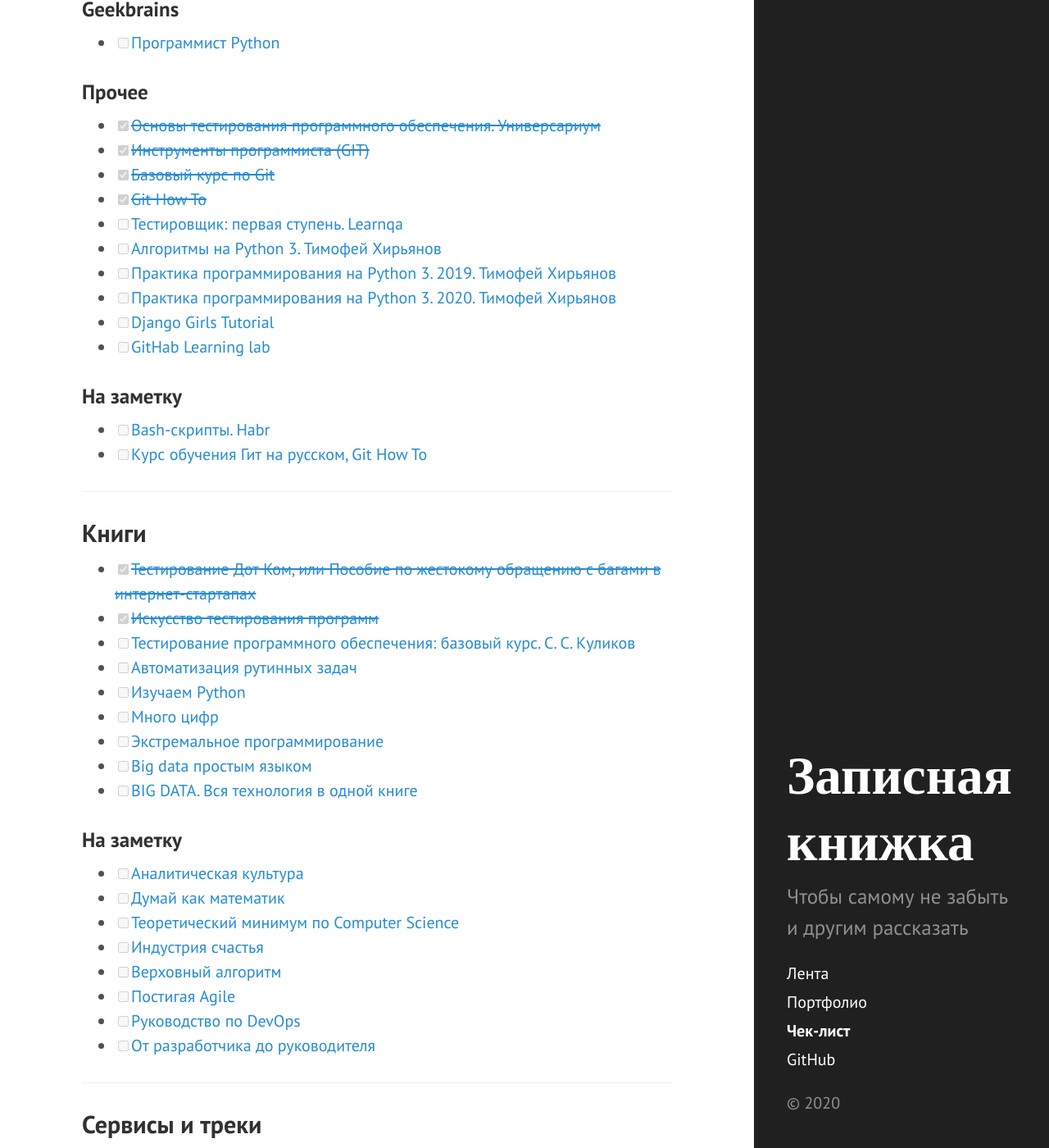
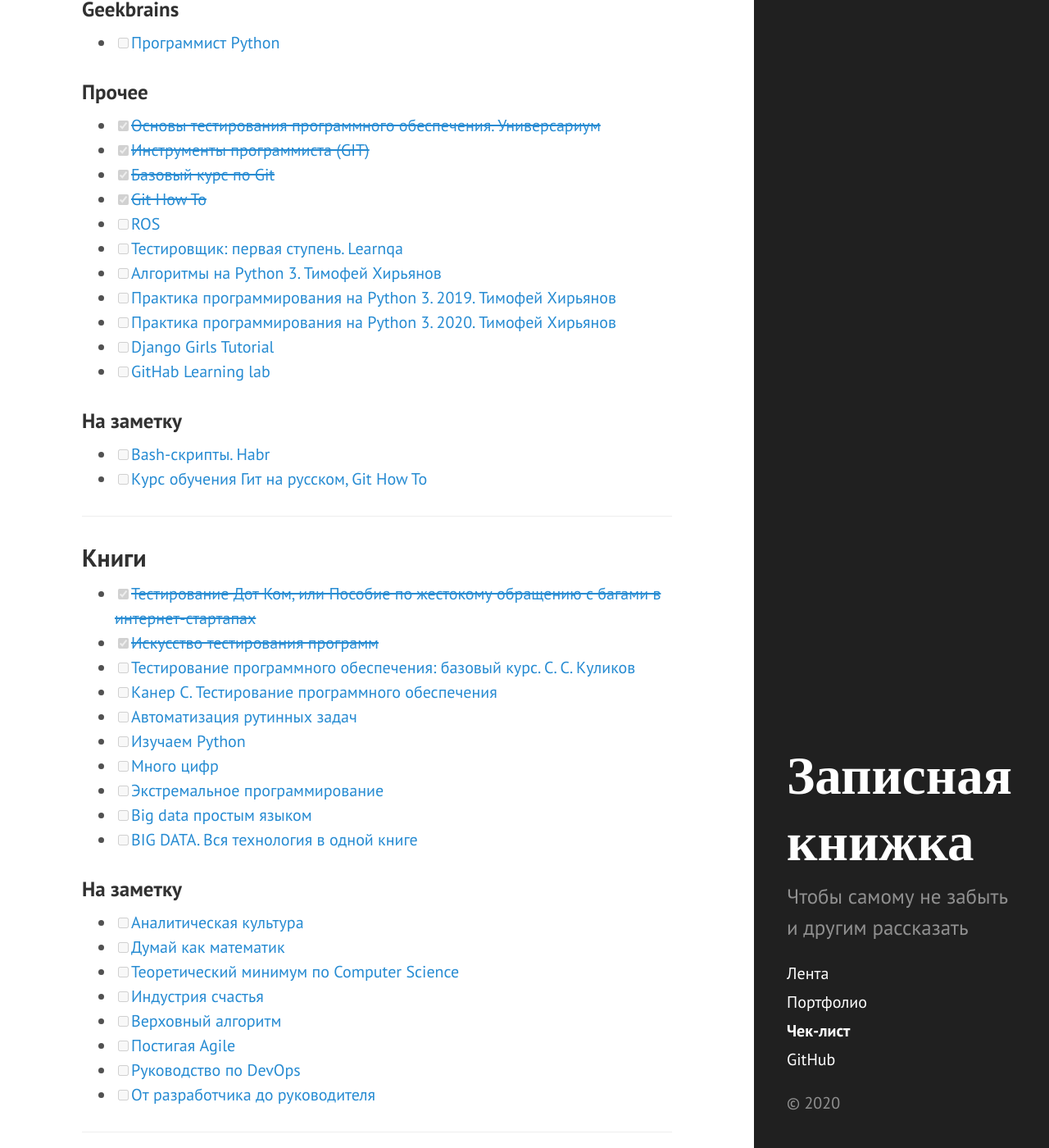
Before and after one commit to Erniess/about_me, a Jekyll site: the page built from checklist.md, in a window 1280 px wide and 1400 px high, scrolled down 1197 px. Shown: the whole window at 82% size. Built offline with Jekyll 4.4.1, drawn with Linux system fonts in a browser that asks for light colours.

Commit message:
Update checklist.md

```diff
--- a/checklist.md
+++ b/checklist.md
@@ -41,6 +41,7 @@ title: Чек-лист
 - [x] [~~Инструменты программиста (GIT)~~](https://www.youtube.com/playlist?list=PLAMm2eUmBSn24JIYXGKqAEWCfN-IT-UMp)
 - [x] [~~Базовый курс по Git~~](https://www.youtube.com/playlist?list=PLIU76b8Cjem5B3sufBJ_KFTpKkMEvaTQR)
 - [x] [~~Git How To~~](https://githowto.com/ru)
+- [ ] [ROS](http://robocraft.ru/page/robotics/#ROS)
 - [ ] [Тестировщик: первая ступень. Learnqa](https://courses.learnqa.ru/teach/control/stream/view/id/236330103)
 - [ ] [Алгоритмы на Python 3. Тимофей Хирьянов](https://www.youtube.com/playlist?list=PLRDzFCPr95fK7tr47883DFUbm4GeOjjc0)
 - [ ] [Практика программирования на Python 3. 2019. Тимофей Хирьянов](https://www.youtube.com/playlist?list=PLRDzFCPr95fLuusPXwvOPgXzBL3ZTzybY)
@@ -58,6 +59,7 @@ title: Чек-лист
 - [x] [~~Тестирование Дот Ком, или Пособие по жестокому обращению с багами в интернет-стартапах~~](https://www.ozon.ru/context/detail/id/149612654/)
 - [x] [~~Искусство тестирования программ~~](https://www.ozon.ru/context/detail/id/18319458/)
 - [ ] [Тестирование программного обеспечения: базовый курс. С. С. Куликов](https://careers.epam.by/content/dam/epam/by/book_epam_by/Software_Testing_Basics_2_izdanie.pdf)
+- [ ] [Канер С. Тестирование программного обеспечения](https://www.ozon.ru/context/detail/id/1280560/)
 - [ ] [Автоматизация рутинных задач](https://www.ozon.ru/context/detail/id/137673590/)
 - [ ] [Изучаем Python](https://www.ozon.ru/context/detail/id/138132785/)
 - [ ] [Много цифр](https://www.ozon.ru/context/detail/id/34806852/)
```
